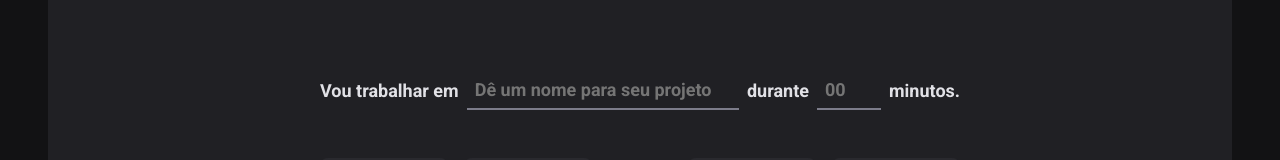
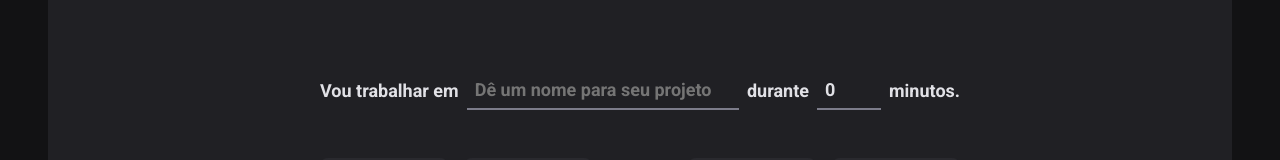
Before and after one commit to RafaelManfrim/02-ignite-timer, a React (Vite) app: page / in a window 1280 px wide. Shown: the part 162-322 px from the top of the page. Built offline with nearby package versions, Linux system fonts and the light colour scheme.

Commit message:
Tipagens, validações com zod e defaultValues

```diff
--- a/package.json
+++ b/package.json
@@ -9,12 +9,14 @@
     "lint": "eslint src --ext .ts,.tsx"
   },
   "dependencies": {
+    "@hookform/resolvers": "^2.9.5",
     "phosphor-react": "^1.4.1",
     "react": "^18.0.0",
     "react-dom": "^18.0.0",
     "react-hook-form": "^7.33.1",
     "react-router-dom": "^6.3.0",
-    "styled-components": "^5.3.5"
+    "styled-components": "^5.3.5",
+    "zod": "^3.17.3"
   },
   "devDependencies": {
     "@rocketseat/eslint-config": "^1.1.3",
--- a/src/pages/Home/index.tsx
+++ b/src/pages/Home/index.tsx
@@ -1,5 +1,7 @@
 import { Play } from 'phosphor-react'
 import { useForm } from 'react-hook-form'
+import { zodResolver } from '@hookform/resolvers/zod'
+import * as zod from 'zod'
 
 import {
   CountdownContainer,
@@ -11,10 +13,26 @@
   TaskInput,
 } from './styles'
 
+const newCycleFormValidationSchema = zod.object({
+  task: zod.string().min(1, 'Informe a tarefa'),
+  minutesAmount: zod
+    .number()
+    .min(5, 'O ciclo precisa ser de no mínimo 5 minutos')
+    .max(60, 'O ciclo precisa ser de no máximo 60 minutos'),
+})
+
+type NewCycleFormData = zod.infer<typeof newCycleFormValidationSchema>
+
 export function Home() {
-  const { register, formState, watch, handleSubmit } = useForm()
+  const { register, watch, handleSubmit } = useForm<NewCycleFormData>({
+    resolver: zodResolver(newCycleFormValidationSchema),
+    defaultValues: {
+      task: '',
+      minutesAmount: 0,
+    },
+  })
 
-  function handleCreateNewCycle(data) {
+  function handleCreateNewCycle(data: NewCycleFormData) {
     console.log(data)
   }
 
```
Also changed, not shown: 1 other file (tests, documents, lock files or other folders).
